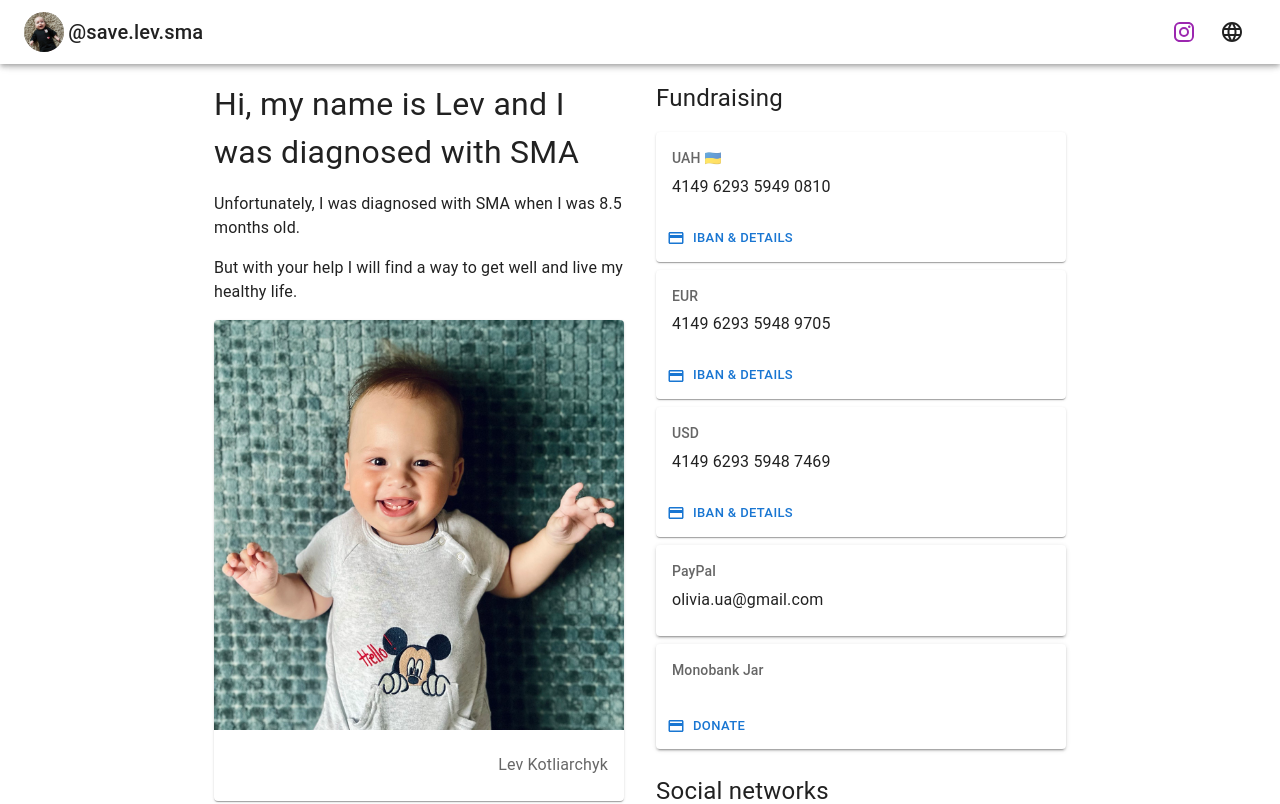
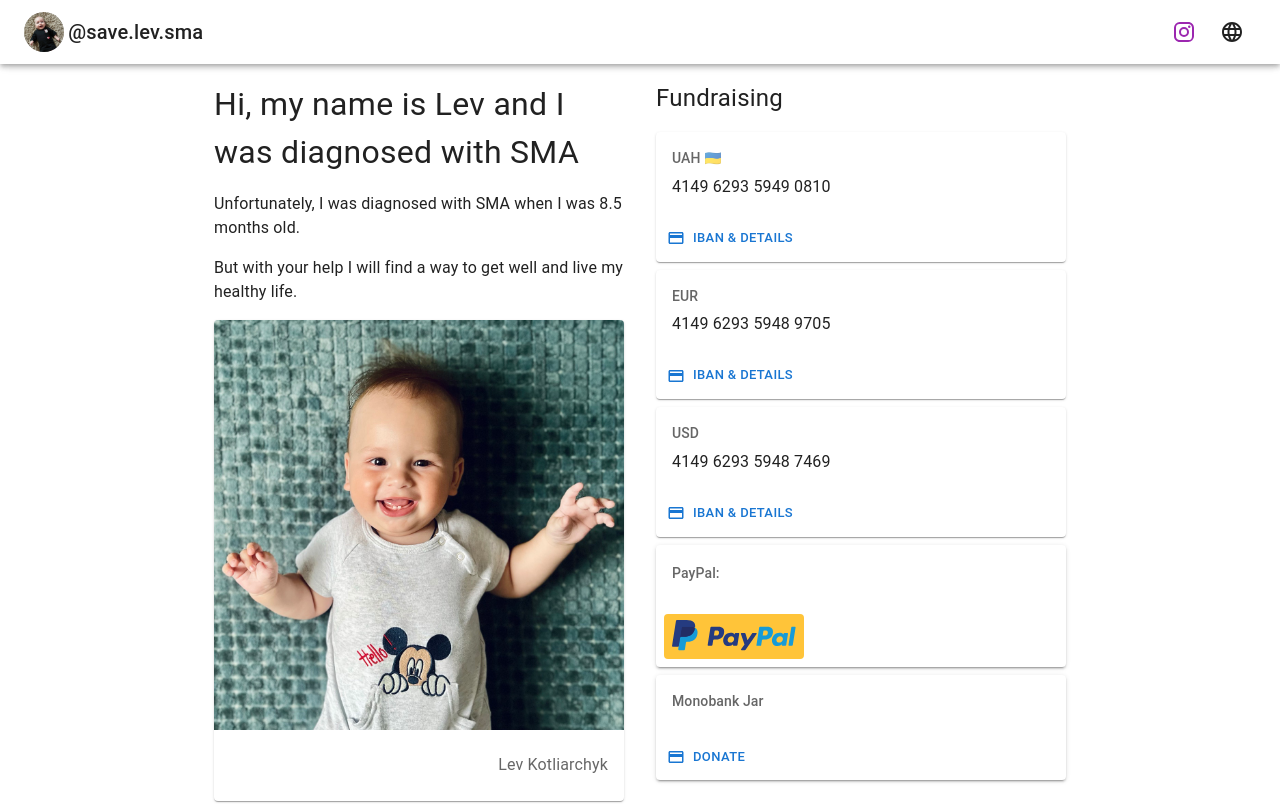
Before and after one commit to annexare/SaveLev, a Next.js app: page / in a window 1280 px wide. Shown: the top 804 px of the page. Built offline with nearby package versions, Linux system fonts and the light colour scheme.

Commit message:
feat: paypal button

```diff
--- a/next.config.js
+++ b/next.config.js
@@ -4,6 +4,10 @@
     defaultLocale: 'en',
     locales: ['en', 'uk'],
   },
+  images: {
+    dangerouslyAllowSVG: true,
+    contentSecurityPolicy: "default-src 'self'; script-src 'none'; sandbox;",
+  },
   reactStrictMode: true,
   swcMinify: true,
 }
--- a/pages/index.tsx
+++ b/pages/index.tsx
@@ -17,6 +17,7 @@
 import { BaseCssSeo, mainLevPhoto } from 'src/components/BaseCssSeo'
 import { BaseFooter } from 'src/components/BaseFooter'
 import { CreditCard } from 'src/components/CreditCard'
+import { PayPalButton } from 'src/components/PayPal'
 import { TopNavBar } from 'src/components/TopNavBar'
 import { InstagramButton } from 'src/components/social/InstagramButton'
 import { ESocialLinks, creditCards, MONO_JAR, PAYPAL_EMAIL } from 'src/data'
@@ -93,10 +94,15 @@
                 <Card elevation={2} raised sx={{ flex: 1 }}>
                   <CardContent>
                     <Typography color="text.secondary" gutterBottom variant="subtitle2">
-                      PayPal
+                      PayPal:{' '}
+                      <Typography component="span" color="HighlightText" onCopy={handleCopyPayPal}>
+                        {PAYPAL_EMAIL}
+                      </Typography>
                     </Typography>
-                    <Typography onCopy={handleCopyPayPal}>{PAYPAL_EMAIL}</Typography>
                   </CardContent>
+                  <CardActions>
+                    <PayPalButton />
+                  </CardActions>
                 </Card>
               </Grid>
 
--- /dev/null
+++ b/src/components/PayPal.tsx
@@ -0,0 +1,13 @@
+import { FC } from 'react'
+import Image from 'next/image'
+
+import Button, { ButtonProps } from '@mui/material/Button'
+
+import paypalIconPath from 'src/assets/paypal.svg'
+import { PAYPAL_DONATE_URL } from 'src/data'
+
+export const PayPalButton: FC<ButtonProps> = (props) => (
+  <Button href={PAYPAL_DONATE_URL} sx={{ backgroundColor: 'rgb(255, 196, 57)' }} {...props}>
+    <Image src={paypalIconPath} alt="PayPal" />
+  </Button>
+)
--- a/src/data.ts
+++ b/src/data.ts
@@ -1,6 +1,7 @@
-import type { TCurrency } from './types'
+import type { TCurrency } from 'src/types'
 
 export const MONO_JAR = 'https://send.monobank.ua/jar/hbxwPtEkH'
+export const PAYPAL_DONATE_URL = 'https://www.paypal.com/donate/?hosted_button_id=KNFHWWGSVH2JN'
 export const PAYPAL_EMAIL = 'olivia.ua@gmail.com'
 export const WEBSITE_URL = 'https://save-lev.com'
 
```
Also changed, not shown: src/assets/paypal.svg (added).
